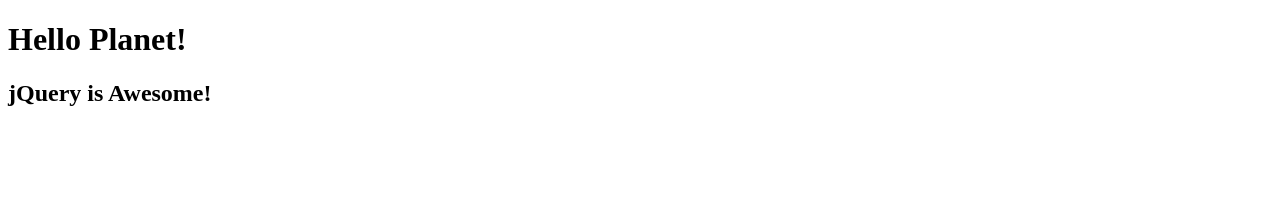
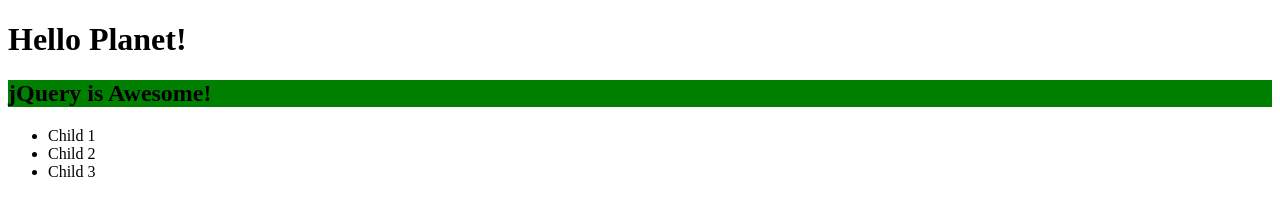
Before and after one commit to BuriedinDreams/jQuery-Practice-Class, a plain HTML site: page index.html in a window 1280 px wide. Drawn offline with Linux system fonts and the light colour scheme.

Commit message:
changing colors using jQuery

```diff
--- a/client.js
+++ b/client.js
@@ -4,4 +4,13 @@ $(document).ready(onReady);
 
 function onReady() {
   console.log('jQuery up and running');
+
+  const h1 = $('h1');
+  console.log('h1', h1);
+
+  const h2 = $('h2');
+  // make it blue
+  h2.css('background-color', 'blue');
+  // This does the same thing below.
+  $(h2).css('background-color', 'green');
 }
--- a/index.html
+++ b/index.html
@@ -10,5 +10,11 @@
   <body>
     <h1>Hello Planet!</h1>
     <h2>jQuery is Awesome!</h2>
+
+    <ul>
+      <li>Child 1</li>
+      <li>Child 2</li>
+      <li class="bestC">Child 3</li>
+    </ul>
   </body>
 </html>
```
